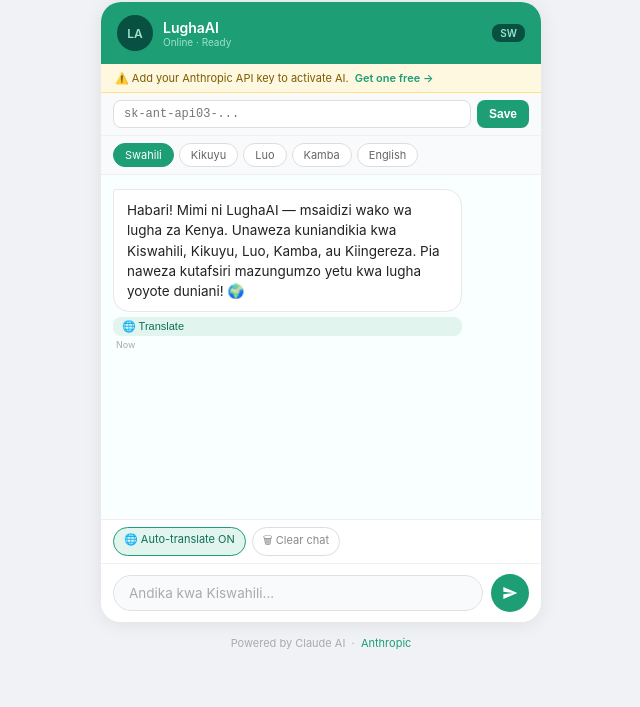
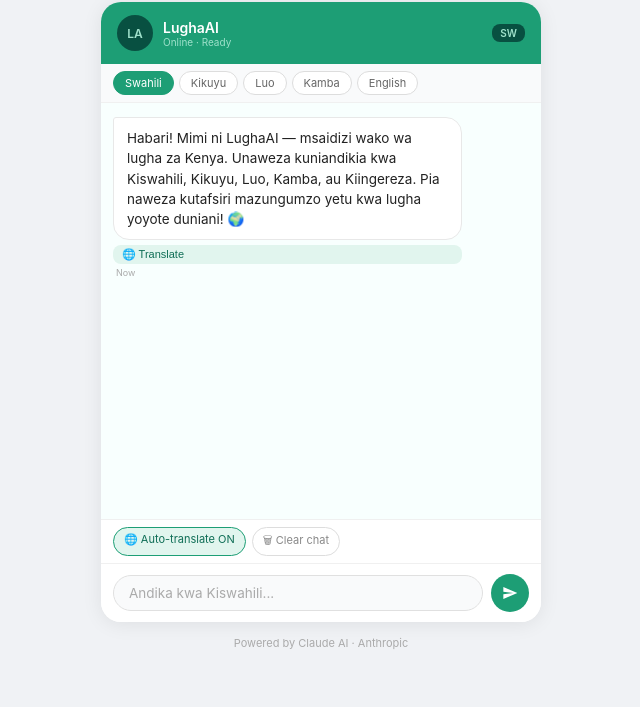
Before and after one commit to quillrillcreative/Lughaai, a plain HTML site: page Index.html in a window 1280 px wide. Shown: the part 93-800 px from the top of the page, without its empty margins (319-959 px from the left). Drawn offline with Linux system fonts and the light colour scheme.

Commit message:
Remove API key input and warning from Index.html
Removed API key input and warning sections from the HTML.

```diff
--- a/Index.html
+++ b/Index.html
@@ -80,47 +80,6 @@
       font-weight: 600;
     }
 
-    .api-warning {
-      background: #fff8e1;
-      border-bottom: 1px solid #ffe082;
-      padding: 7px 14px;
-      font-size: 11px;
-      color: #7a5c00;
-      flex-shrink: 0;
-      display: flex;
-      align-items: center;
-      gap: 6px;
-    }
-    .api-warning a { color: #1D9E75; text-decoration: none; font-weight: 600; }
-    .api-input-row {
-      display: flex;
-      gap: 6px;
-      padding: 7px 12px;
-      border-bottom: 1px solid #f0f0f0;
-      background: #f9fafb;
-      flex-shrink: 0;
-    }
-    .api-input-row input {
-      flex: 1;
-      border: 1px solid #ddd;
-      border-radius: 8px;
-      padding: 6px 10px;
-      font-size: 12px;
-      color: #333;
-      outline: none;
-      font-family: monospace;
-    }
-    .api-input-row button {
-      background: #1D9E75;
-      color: #fff;
-      border: none;
-      border-radius: 8px;
-      padding: 6px 12px;
-      font-size: 12px;
-      cursor: pointer;
-      font-weight: 600;
-    }
-
     .lang-bar {
       background: #f9fafb;
       border-bottom: 1px solid #f0f0f0;
@@ -143,11 +102,7 @@
       flex-shrink: 0;
       transition: all 0.15s;
     }
-    .lchip.active {
-      background: #1D9E75;
-      color: #fff;
-      border-color: #1D9E75;
-    }
+    .lchip.active { background: #1D9E75; color: #fff; border-color: #1D9E75; }
 
     .messages {
       flex: 1;
@@ -163,11 +118,7 @@
     .msg.bot { align-self: flex-start; }
     .msg.user { align-self: flex-end; }
 
-    .bubble {
-      padding: 10px 13px;
-      font-size: 13.5px;
-      line-height: 1.5;
-    }
+    .bubble { padding: 10px 13px; font-size: 13.5px; line-height: 1.5; }
     .msg.bot .bubble {
       background: #fff;
       border: 1px solid #e8e8e8;
@@ -212,12 +163,7 @@
       margin-bottom: 2px;
     }
 
-    .mtime {
-      font-size: 9px;
-      color: #aaa;
-      margin-top: 3px;
-      padding: 0 3px;
-    }
+    .mtime { font-size: 9px; color: #aaa; margin-top: 3px; padding: 0 3px; }
     .msg.user .mtime { text-align: right; }
 
     .typing {
@@ -260,13 +206,8 @@
       color: #888;
       cursor: pointer;
       background: #fff;
-      transition: all 0.15s;
     }
-    .fpill.on {
-      background: #E1F5EE;
-      color: #0F6E56;
-      border-color: #1D9E75;
-    }
+    .fpill.on { background: #E1F5EE; color: #0F6E56; border-color: #1D9E75; }
 
     .input-row {
       border-top: 1px solid #f0f0f0;
@@ -287,7 +228,6 @@
       color: #222;
       outline: none;
       font-family: inherit;
-      transition: border-color 0.15s;
     }
     .cinput:focus { border-color: #1D9E75; }
     .cinput::placeholder { color: #aaa; }
@@ -299,7 +239,6 @@
       cursor: pointer;
       display: flex; align-items: center; justify-content: center;
       flex-shrink: 0;
-      transition: background 0.15s;
     }
     .sendbtn:hover { background: #0F6E56; }
     .sendbtn:disabled { background: #9FE1CB; cursor: not-allowed; }
@@ -321,7 +260,6 @@
       color: #aaa;
       padding: 4px 0;
     }
-    .footer a { color: #1D9E75; text-decoration: none; }
 
     @media (max-width: 480px) {
       body { padding: 0; justify-content: flex-start; }
@@ -336,7 +274,7 @@
 <div class="app-wrapper">
   <div class="brand-row">
     <div class="brand-logo">
-      <svg viewBox="0 0 24 24"><path d="M12 2C6.48 2 2 6.48 2 12s4.48 10 10 10 10-4.48 10-10S17.52 2 12 2zm-1 14H9V8h2v8zm4 0h-2V8h2v8z"/><path d="M12 2C6.48 2 2 6.48 2 12s4.48 10 10 10 10-4.48 10-10S17.52 2 12 2zm0 3c1.66 0 3 1.34 3 3s-1.34 3-3 3-3-1.34-3-3 1.34-3 3-3zm0 14.2c-2.5 0-4.71-1.28-6-3.22.03-1.99 4-3.08 6-3.08 1.99 0 5.97 1.09 6 3.08-1.29 1.94-3.5 3.22-6 3.22z"/></svg>
+      <svg viewBox="0 0 24 24"><path d="M20 2H4c-1.1 0-2 .9-2 2v18l4-4h14c1.1 0 2-.9 2-2V4c0-1.1-.9-2-2-2z"/></svg>
     </div>
     <div class="brand-name">LughaAI</div>
     <div class="brand-tag">Kenyan Language Assistant</div>
@@ -350,15 +288,6 @@
         <div class="tstatus" id="statusText">Online · Ready</div>
       </div>
       <div class="tbadge" id="langBadge">SW</div>
-    </div>
-
-    <div class="api-warning">
-      ⚠️ Add your Anthropic API key to activate AI.
-      <a href="https://console.anthropic.com/keys" target="_blank">Get one free →</a>
-    </div>
-    <div class="api-input-row">
-      <input type="password" id="apiKey" placeholder="sk-ant-api03-..." />
-      <button onclick="saveKey()">Save</button>
     </div>
 
     <div class="lang-bar">
@@ -390,39 +319,21 @@
     </div>
   </div>
 
-  <div class="footer">
-    Powered by Claude AI &nbsp;·&nbsp; <a href="https://anthropic.com" target="_blank">Anthropic</a>
-  </div>
+  <div class="footer">Powered by Claude AI · Anthropic</div>
 </div>
 
 <script>
+  // ======================================================
+  // IMPORTANT: Replace this URL with your Cloudflare Worker URL
+  // after you deploy worker.js to Cloudflare Workers.
+  // It will look like: https://lughaai.YOUR-NAME.workers.dev
+  // ======================================================
+  const WORKER_URL = 'https://lughaai.YOUR-NAME.workers.dev';
+
   let currentLang = 'Swahili';
   let autoTranslate = true;
   let isLoading = false;
   let conversationHistory = [];
-  let apiKey = localStorage.getItem('lughaai_key') || '';
-
-  if (apiKey) {
-    document.getElementById('apiKey').value = apiKey;
-    hideApiBar();
-  }
-
-  function saveKey() {
-    const val = document.getElementById('apiKey').value.trim();
-    if (!val.startsWith('sk-')) {
-      alert('Please enter a valid Anthropic API key starting with sk-ant-...');
-      return;
-    }
-    apiKey = val;
-    localStorage.setItem('lughaai_key', apiKey);
-    hideApiBar();
-    appendBotMsg('API key saved! Sasa tunaweza kuzungumza. Niambie — ninaweza kukusaidiaje leo?', 'API key saved! Now we can chat. Tell me — how can I help you today?');
-  }
-
-  function hideApiBar() {
-    document.querySelector('.api-warning').style.display = 'none';
-    document.querySelector('.api-input-row').style.display = 'none';
-  }
 
   const systemPrompt = `You are LughaAI, a warm and helpful Kenyan language AI assistant. You are fluent in Swahili, Kikuyu, Luo, Kamba, and English.
 
@@ -430,8 +341,8 @@
 - Always detect the language the user is writing in and respond in the SAME language naturally.
 - Be warm, friendly, and culturally aware of Kenyan culture.
 - Keep responses concise and conversational (2-4 sentences unless asked for more).
-- After your main response, add a blank line then write "TRANSLATION:" followed by an English translation of your response. If you responded in English, provide a Swahili translation instead.
-- If the user asks to translate something to a specific language, do so and label it clearly.
+- After your main response, add a blank line then write "TRANSLATION:" followed by an English translation. If you responded in English, provide a Swahili translation instead.
+- If the user asks to translate to a specific language, do so and label it clearly.
 - You may naturally use Sheng (Swahili-English mix) when it fits.`;
 
   function setLang(el, lang, badge, placeholder) {
@@ -470,10 +381,8 @@
 
   function esc(str) {
     return String(str)
-      .replace(/&/g, '&amp;')
-      .replace(/</g, '&lt;')
-      .replace(/>/g, '&gt;')
-      .replace(/"/g, '&quot;');
+      .replace(/&/g,'&amp;').replace(/</g,'&lt;')
+      .replace(/>/g,'&gt;').replace(/"/g,'&quot;');
   }
 
   function scrollBottom() {
@@ -515,8 +424,8 @@
         html += '<div class="tr-box"><div class="tr-label">Translation</div>' + esc(translation) + '</div>';
         html += '<button class="tr-toggle" onclick="hideTr(this)">🌐 Hide</button>';
       } else {
-        const safeText = translation.replace(/'/g, "\\'");
-        html += '<button class="tr-toggle" onclick="revealTr(this,\'' + safeText + '\')">🌐 Translate</button>';
+        const safe = translation.replace(/\\/g,'\\\\').replace(/'/g,"\\'");
+        html += '<button class="tr-toggle" onclick="revealTr(this,\'' + safe + '\')">🌐 Translate</button>';
       }
     }
     html += '<div class="mtime">' + getTime() + '</div>';
@@ -563,10 +472,6 @@
 
   async function sendMessage() {
     if (isLoading) return;
-    if (!apiKey) {
-      alert('Please enter your Anthropic API key first.');
-      return;
-    }
     const input = document.getElementById('chatInput');
     const text = input.value.trim();
     if (!text) return;
@@ -581,14 +486,10 @@
     showTyping();
 
     try {
-      const res = await fetch('https://api.anthropic.com/v1/messages', {
+      // This calls YOUR Cloudflare Worker — your API key never leaves the worker
+      const res = await fetch(WORKER_URL, {
         method: 'POST',
-        headers: {
-          'Content-Type': 'application/json',
-          'x-api-key': apiKey,
-          'anthropic-version': '2023-06-01',
-          'anthropic-dangerous-direct-browser-access': 'true'
-        },
+        headers: { 'Content-Type': 'application/json' },
         body: JSON.stringify({
           model: 'claude-sonnet-4-20250514',
           max_tokens: 1000,
```
